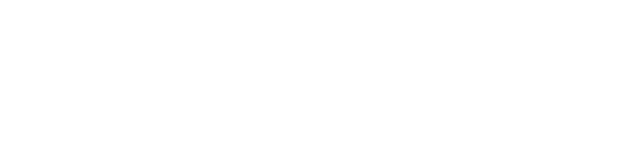
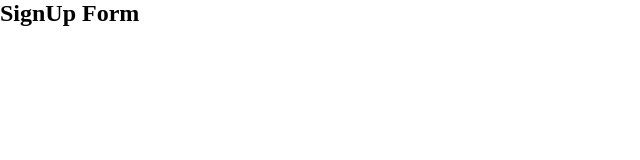
Before and after one commit to PrincessOkaroni/signUp-Form, a plain HTML site: page index.html in a window 1280 px wide. Shown: the whole page, without its empty margins (0-640 px from the left). Drawn offline with Linux system fonts and the light colour scheme.

Commit message:
edited html and css

```diff
--- a/css/styles.css
+++ b/css/styles.css
@@ -0,0 +1,4 @@
+* {
+  margin: 0;
+  padding: 0;
+}
--- a/index.html
+++ b/index.html
@@ -7,6 +7,9 @@
     <link rel="stylesheet" href="./css/styles.css" />
   </head>
   <body>
+    <div class="container">
+      <h2>SignUp Form</h2>
+
     <script src="./scripts/scripts.js"></script>
   </body>
 </html>
```
